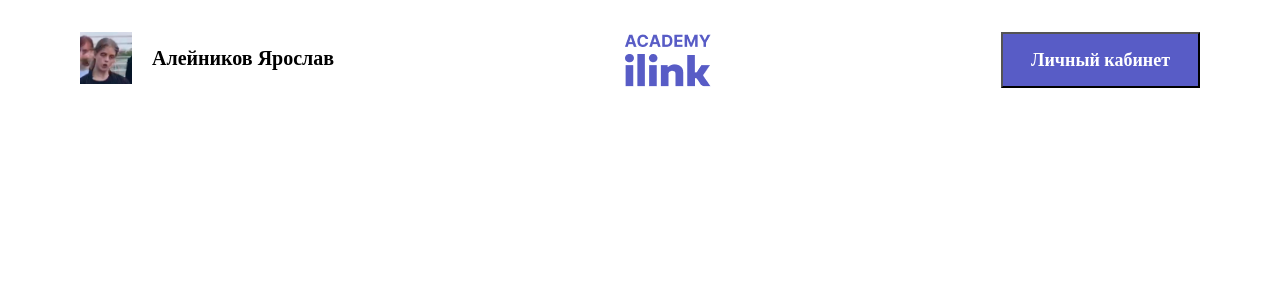
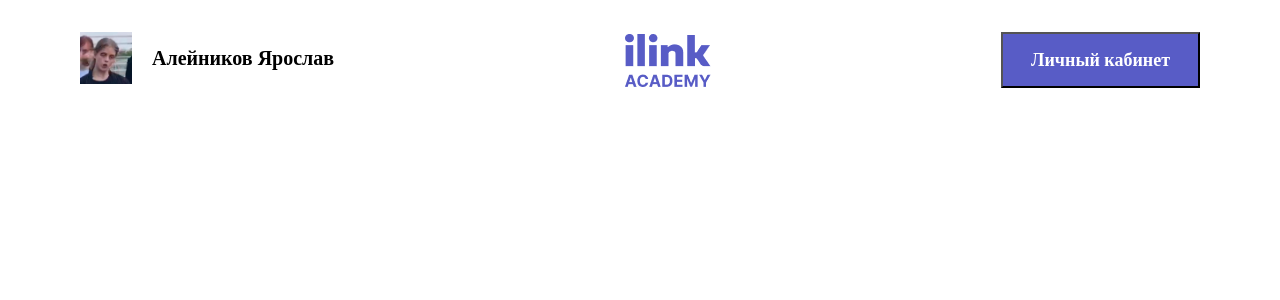
Before and after one commit to MsH753/visitCard, a React (Create React App) app in the folder card/: page / in a window 1280 px wide. Shown: the top 300 px of the page. Built offline with nearby package versions, Linux system fonts and the light colour scheme.

Commit message:
HeaderEnd0.2

```diff
--- a/card/src/component/Header.js
+++ b/card/src/component/Header.js
@@ -35,6 +35,8 @@ const AcademyPict=styled.div`
 
 `
 const ButtonHeader=styled.button`
+display: flex;
+align-items: center;
 font-family: 'Gilroy';
 font-style: normal;
 font-weight: 600;
@@ -57,8 +59,9 @@ const Header = () => {
             <NameImg>Алейников Ярослав</NameImg>
         </MeImage>
         <AcademyPict>
-          <img  src={academy}/>
-          <img style={divStyle} src={link}/>
+          <img  src={link}/>
+          <img style={divStyle} src={academy}/>
+
         </AcademyPict>
         <ButtonHeader>
           Личный кабинет
```
